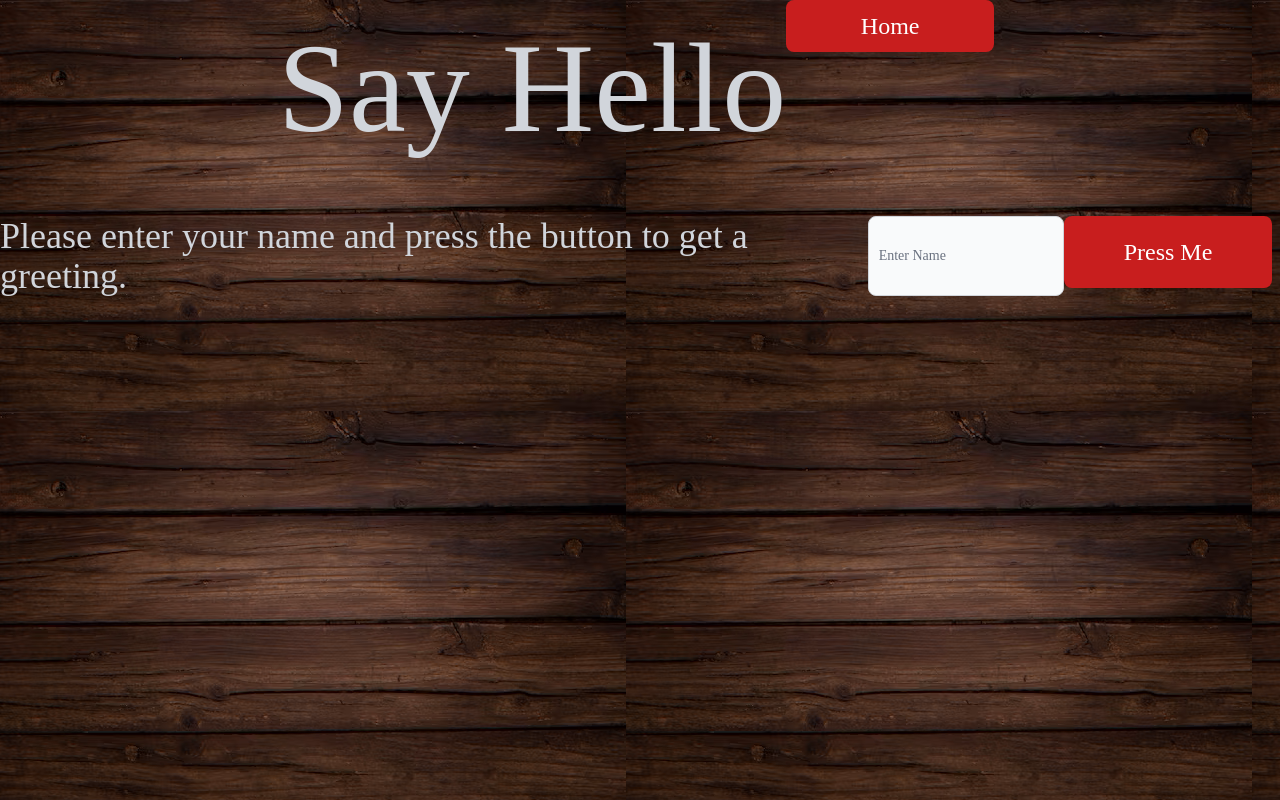
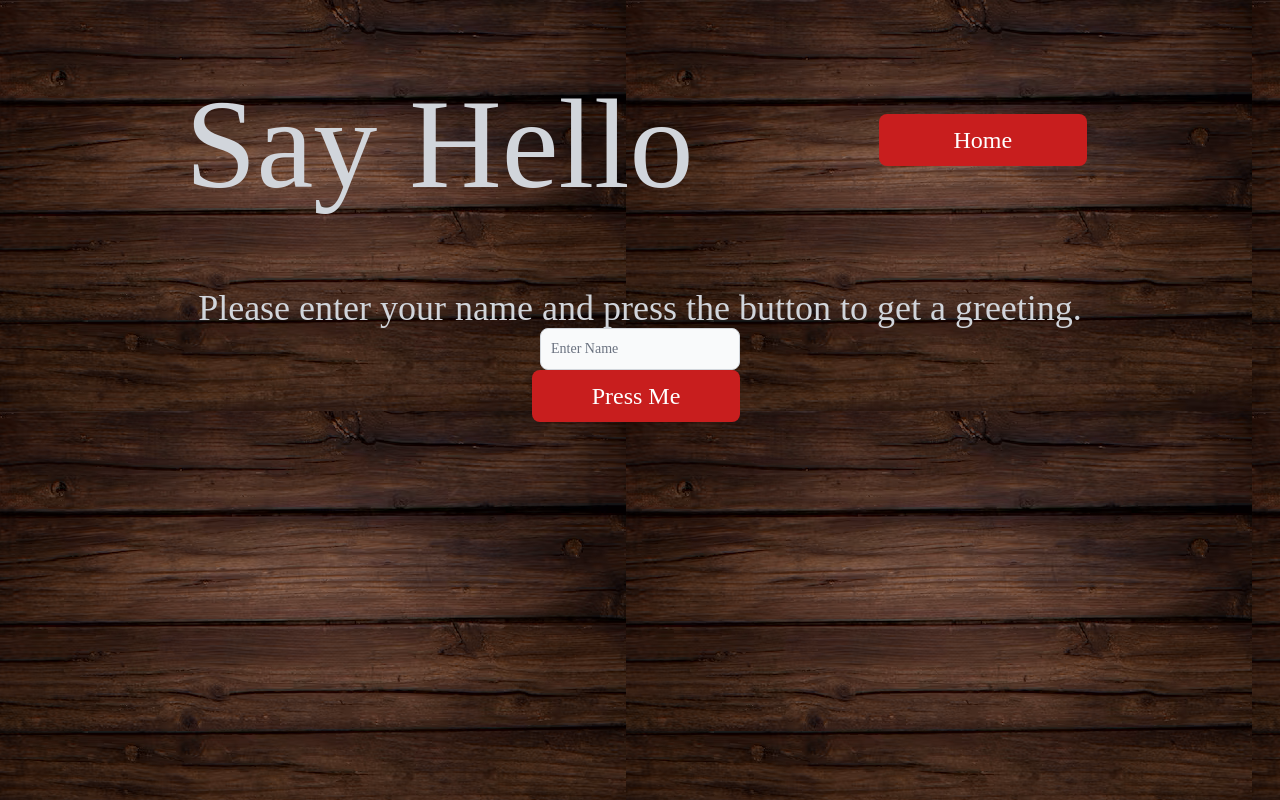
Before and after one commit to mkheck13/All4OneFrontEnd, a website: page pages/sayhellopage.html in a window 1280 px wide. Drawn offline with nearby package versions, Linux system fonts and the light colour scheme; a web font is replaced by a local one.

Commit message:
styling changes

```diff
--- a/pages/sayhellopage.html
+++ b/pages/sayhellopage.html
@@ -10,15 +10,15 @@
       href="https://fonts.googleapis.com/css2?family=Sue+Ellen+Francisco&display=swap"
       rel="stylesheet"
     />
-    <title>Say Hello</title>
+    <title >Say Hello</title>
   </head>
   <body
     class="font-sue text-gray-300"
     style="background-image: url(../assets/darkwoodBG.png)"
   >
     <!-- Header Start -->
-    <header class="flex justify-center">
-      <h1 class="text-gray-300 font-sue text-9xl mt-6 flex justify-center">
+    <header class="flex justify-evenly place-items-center">
+      <h1 class="text-gray-300 font-sue text-5xl  my-20 flex justify-center md:text-9xl sm:text-7xl">
         Say Hello
       </h1>
       <a href="../index.html">
@@ -33,7 +33,7 @@
     <!-- Header End -->
 
     <!-- Main body that contains the text, input and buttons -->
-    <main class="flex justify-center mt-16">
+    <main class="place-items-center">
       <div class="flex justify-center">
         <h1 id="sayHelloText" class="text-4xl">
           Please enter your name and press the button to get a greeting.
```
Also changed, not shown: index.html (+1 -0 lines), pages/add2numpage.html (+2 -2 lines), pages/askingquestionpage.html (+2 -2 lines), pages/greaterthenpage.html (+2 -2 lines), pages/mablibpage.html (+2 -2 lines), pages/magic8ballpage.html (+2 -2 lines), pages/oddorevenpage.html (+2 -2 lines), pages/restaurantpickerpage.html (+2 -2 lines), pages/reversealphapage.html (+2 -2 lines), pages/reversenumpage.html (+2 -2 lines), src/output.css.
